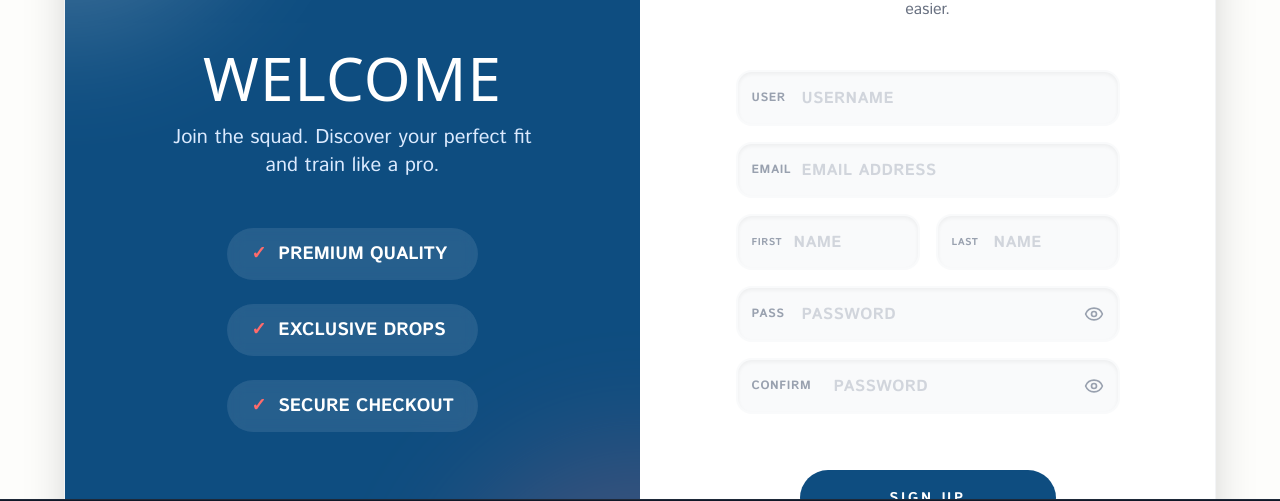
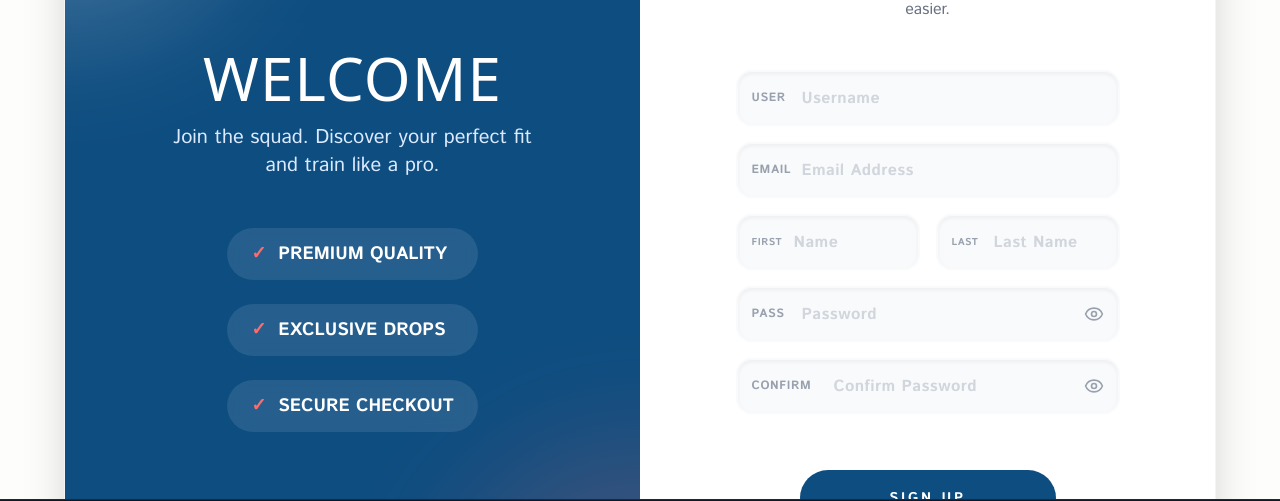
Before and after one commit to Peregr1ne225/Arashi, a Next.js app in the folder frontend/: page /register in a window 1280 px wide. Shown: the part 232-733 px from the top of the page. Built offline with nearby package versions, Linux system fonts and the light colour scheme; no server answers; a web font is replaced by a local one.

Commit message:
Fix: Register show uppercase

```diff
--- a/frontend/app/components/auth/RegisterForm.tsx
+++ b/frontend/app/components/auth/RegisterForm.tsx
@@ -327,8 +327,8 @@ export default function RegisterForm({ onSuccess }: RegisterFormProps) {
               name="username"
               type="text"
               required
-              className="block w-full h-14 pl-16 pr-6 rounded-2xl bg-gray-50 border-2 border-transparent focus:border-[#0e4d80]/20 focus:bg-white text-base font-istok font-bold text-[#0e4d80] focus:outline-none placeholder-gray-300 transition-all uppercase tracking-wide shadow-inner"
-              placeholder="USERNAME"
+              className="block w-full h-14 pl-16 pr-6 rounded-2xl bg-gray-50 border-2 border-transparent focus:border-[#0e4d80]/20 focus:bg-white text-base font-istok font-bold text-[#0e4d80] focus:outline-none placeholder-gray-300 transition-all tracking-wide shadow-inner"
+              placeholder="Username"
               value={formData.username}
               onChange={(e) => handleFieldChange("username", e.target.value)}
               onBlur={() => handleFieldBlur("username")}
@@ -350,8 +350,8 @@ export default function RegisterForm({ onSuccess }: RegisterFormProps) {
               name="email"
               type="email"
               required
-              className="block w-full h-14 pl-16 pr-6 rounded-2xl bg-gray-50 border-2 border-transparent focus:border-[#0e4d80]/20 focus:bg-white text-base font-istok font-bold text-[#0e4d80] focus:outline-none placeholder-gray-300 transition-all uppercase tracking-wide shadow-inner"
-              placeholder="EMAIL ADDRESS"
+              className="block w-full h-14 pl-16 pr-6 rounded-2xl bg-gray-50 border-2 border-transparent focus:border-[#0e4d80]/20 focus:bg-white text-base font-istok font-bold text-[#0e4d80] focus:outline-none placeholder-gray-300 transition-all tracking-wide shadow-inner"
+              placeholder="Email Address"
               value={formData.email}
               onChange={(e) => handleFieldChange("email", e.target.value)}
               onBlur={() => handleFieldBlur("email")}
@@ -374,8 +374,8 @@ export default function RegisterForm({ onSuccess }: RegisterFormProps) {
                 name="firstName"
                 type="text"
                 required
-                className="block w-full h-14 pl-14 pr-4 rounded-2xl bg-gray-50 border-2 border-transparent focus:border-[#0e4d80]/20 focus:bg-white text-base font-istok font-bold text-[#0e4d80] focus:outline-none placeholder-gray-300 transition-all uppercase tracking-wide shadow-inner"
-                placeholder="NAME"
+                className="block w-full h-14 pl-14 pr-4 rounded-2xl bg-gray-50 border-2 border-transparent focus:border-[#0e4d80]/20 focus:bg-white text-base font-istok font-bold text-[#0e4d80] focus:outline-none placeholder-gray-300 transition-all tracking-wide shadow-inner"
+                placeholder="Name"
                 value={formData.firstName}
                 onChange={(e) => handleFieldChange("firstName", e.target.value)}
                 onBlur={() => handleFieldBlur("firstName")}
@@ -395,8 +395,8 @@ export default function RegisterForm({ onSuccess }: RegisterFormProps) {
                 name="lastName"
                 type="text"
                 required
-                className="block w-full h-14 pl-14 pr-4 rounded-2xl bg-gray-50 border-2 border-transparent focus:border-[#0e4d80]/20 focus:bg-white text-base font-istok font-bold text-[#0e4d80] focus:outline-none placeholder-gray-300 transition-all uppercase tracking-wide shadow-inner"
-                placeholder="NAME"
+                className="block w-full h-14 pl-14 pr-4 rounded-2xl bg-gray-50 border-2 border-transparent focus:border-[#0e4d80]/20 focus:bg-white text-base font-istok font-bold text-[#0e4d80] focus:outline-none placeholder-gray-300 transition-all tracking-wide shadow-inner"
+                placeholder="Last Name"
                 value={formData.lastName}
                 onChange={(e) => handleFieldChange("lastName", e.target.value)}
                 onBlur={() => handleFieldBlur("lastName")}
@@ -420,8 +420,8 @@ export default function RegisterForm({ onSuccess }: RegisterFormProps) {
                 name="password"
                 type={showPassword ? "text" : "password"}
                 required
-                className="block w-full h-14 pl-16 pr-12 rounded-2xl bg-gray-50 border-2 border-transparent focus:border-[#0e4d80]/20 focus:bg-white text-base font-istok font-bold text-[#0e4d80] focus:outline-none placeholder-gray-300 transition-all uppercase tracking-wide shadow-inner"
-                placeholder="PASSWORD"
+                className="block w-full h-14 pl-16 pr-12 rounded-2xl bg-gray-50 border-2 border-transparent focus:border-[#0e4d80]/20 focus:bg-white text-base font-istok font-bold text-[#0e4d80] focus:outline-none placeholder-gray-300 transition-all tracking-wide shadow-inner"
+                placeholder="Password"
                 value={formData.password}
                 onChange={(e) => handleFieldChange("password", e.target.value)}
                 onBlur={() => handleFieldBlur("password")}
@@ -468,8 +468,8 @@ export default function RegisterForm({ onSuccess }: RegisterFormProps) {
                 name="confirmPassword"
                 type={showConfirmPassword ? "text" : "password"}
                 required
-                className="block w-full h-14 pl-24 pr-12 rounded-2xl bg-gray-50 border-2 border-transparent focus:border-[#0e4d80]/20 focus:bg-white text-base font-istok font-bold text-[#0e4d80] focus:outline-none placeholder-gray-300 transition-all uppercase tracking-wide shadow-inner"
-                placeholder="PASSWORD"
+                className="block w-full h-14 pl-24 pr-12 rounded-2xl bg-gray-50 border-2 border-transparent focus:border-[#0e4d80]/20 focus:bg-white text-base font-istok font-bold text-[#0e4d80] focus:outline-none placeholder-gray-300 transition-all tracking-wide shadow-inner"
+                placeholder="Confirm Password"
                 value={formData.confirmPassword}
                 onChange={(e) =>
                   handleFieldChange("confirmPassword", e.target.value)
```
